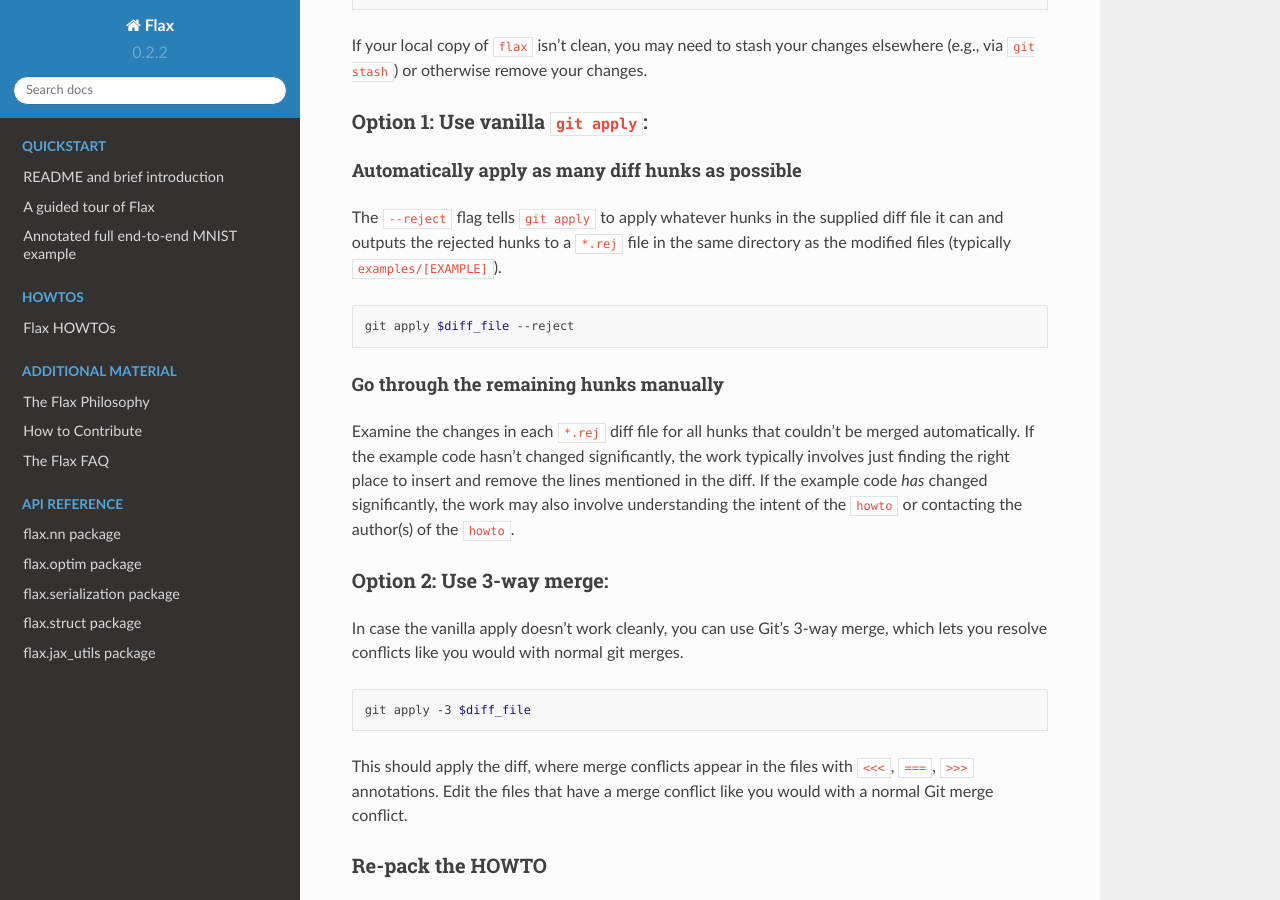
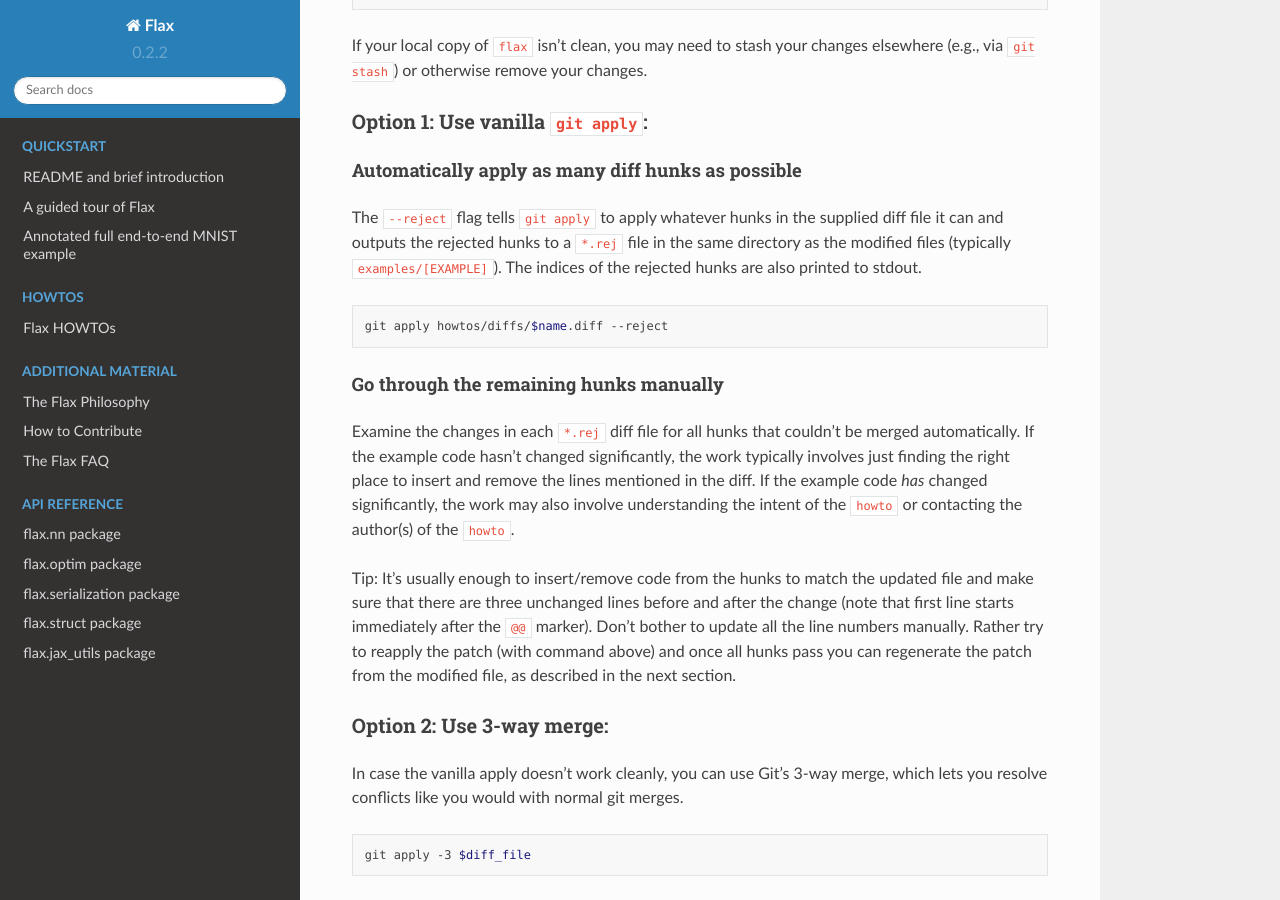
Before and after one commit to bortkomencw/flax, a Sphinx documentation site: the page built from docs/howtos/howtos-howto.md, in a window 1280 px wide and 900 px high, scrolled down 1472 px. Built offline with Sphinx 7.4.7 and the Read the Docs theme 2.0.0, drawn with Linux system fonts in a browser that asks for light colours; the version number is read from the project's files by our own code.

Commit message:
How to efficiently update the HOWTOs.

````diff
--- a/docs/howtos/howtos-howto.md
+++ b/docs/howtos/howtos-howto.md
@@ -69,10 +69,11 @@ elsewhere (e.g., via `git stash`) or otherwise remove your changes.
 #### Automatically apply as many diff hunks as possible
 The `--reject` flag tells `git apply` to apply whatever hunks in the supplied
 diff file it can and outputs the rejected hunks to a `*.rej` file in the same
-directory as the modified files (typically `examples/[EXAMPLE]`).
+directory as the modified files (typically `examples/[EXAMPLE]`). The indices
+of the rejected hunks are also printed to stdout.
 
 ```bash
-git apply $diff_file --reject
+git apply howtos/diffs/$name.diff --reject
 ```
 
 #### Go through the remaining hunks manually
@@ -83,8 +84,14 @@ lines mentioned in the diff. If the example code _has_ changed significantly,
 the work may also involve understanding the intent of the `howto` or contacting
 the author(s) of the `howto`.
 
+Tip: It's usually enough to insert/remove code from the hunks to match the
+updated file and make sure that there are three unchanged lines before and
+after the change (note that first line starts immediately after the `@@`
+marker). Don't bother to update all the line numbers manually. Rather try to
+reapply the patch (with command above) and once all hunks pass you can
+regenerate the patch from the modified file, as described in the next section.
+
 ### Option 2: Use 3-way merge:
-
 In case the vanilla apply doesn't work cleanly, you can use Git's 3-way merge,
 which lets you resolve conflicts like you would with normal git merges.
 
````
